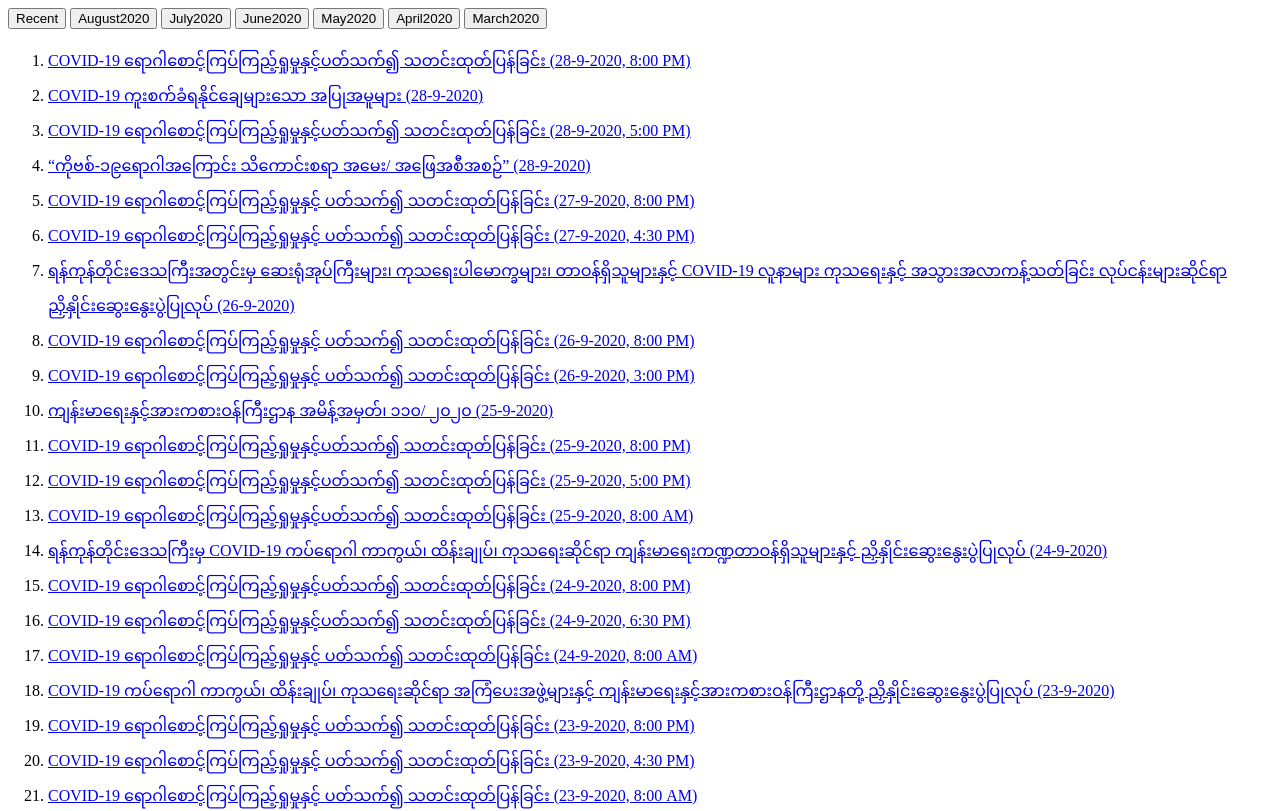
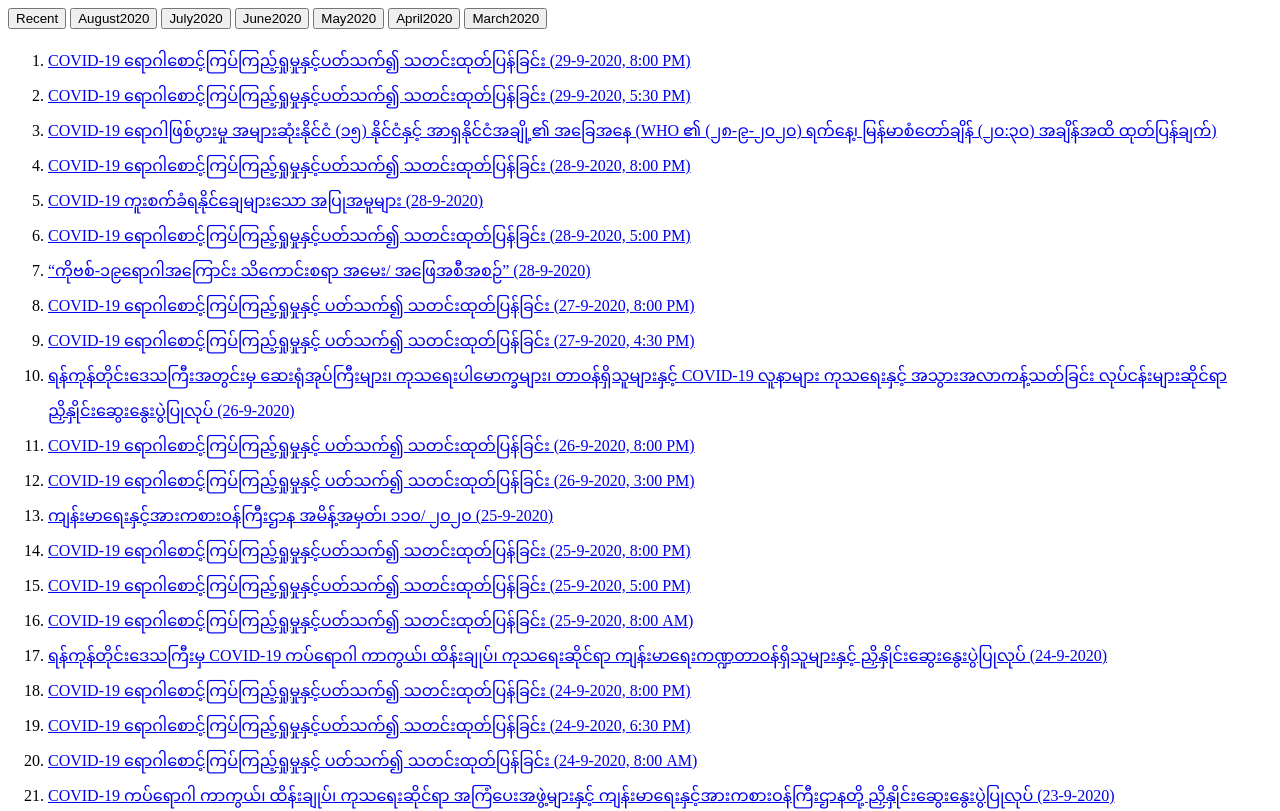
Before and after one commit to myokyawkyaw/covid19, a plain HTML site: page index.html in a window 1280 px wide. Shown: the top 811 px of the page. Drawn offline with Linux system fonts and the light colour scheme.

Commit message:
Update index.html
Add 29 Sept 2020 8PM MOHS announcement

```diff
--- a/index.html
+++ b/index.html
@@ -57,6 +57,9 @@
 <div id="Recent" class="tabcontent">
 
 <ol>
+<li> <a href="https://www.mohs.gov.mm/page/12541">COVID-19 ရောဂါစောင့်ကြပ်ကြည့်ရှုမှုနှင့်ပတ်သက်၍ သတင်းထုတ်ပြန်ခြင်း (29-9-2020, 8:00 PM)</a> </li>
+<li> <a href="https://www.mohs.gov.mm/page/12539">COVID-19 ရောဂါစောင့်ကြပ်ကြည့်ရှုမှုနှင့်ပတ်သက်၍ သတင်းထုတ်ပြန်ခြင်း (29-9-2020, 5:30 PM)</a> </li>
+<li> <a href="http://mohs.gov.mm/su/zvsv9974ZV">COVID-19 ရောဂါဖြစ်ပွားမှု အများဆုံးနိုင်ငံ (၁၅) နိုင်ငံနှင့် အာရှနိုင်ငံအချို့၏ အခြေအနေ (WHO ၏ (၂၈-၉-၂၀၂၀) ရက်နေ့၊ မြန်မာစံတော်ချိန် (၂၀:၃၀) အချိန်အထိ ထုတ်ပြန်ချက်)</a> </li>
 <li> <a href="https://mohs.gov.mm/page/12530">COVID-19 ရောဂါစောင့်ကြပ်ကြည့်ရှုမှုနှင့်ပတ်သက်၍ သတင်းထုတ်ပြန်ခြင်း (28-9-2020, 8:00 PM)</a> </li>
 <li> <a href="http://mohs.gov.mm/su/kxai4789KX">COVID-19 ကူးစက်ခံရနိုင်ချေများသော အပြုအမူများ (28-9-2020)</a> </li>
 <li> <a href="https://mohs.gov.mm/page/12525">COVID-19 ရောဂါစောင့်ကြပ်ကြည့်ရှုမှုနှင့်ပတ်သက်၍ သတင်းထုတ်ပြန်ခြင်း (28-9-2020, 5:00 PM)</a> </li>
```
